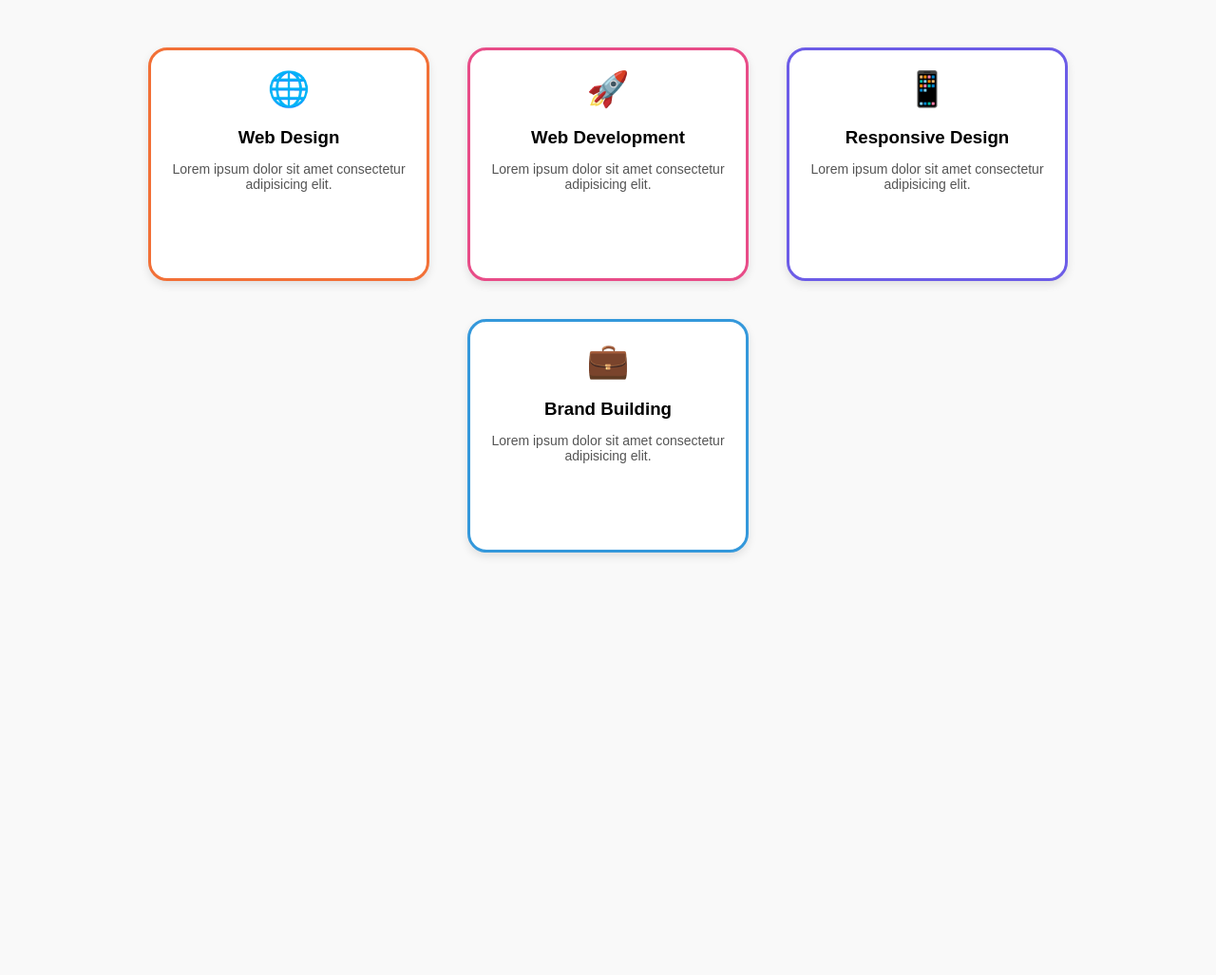
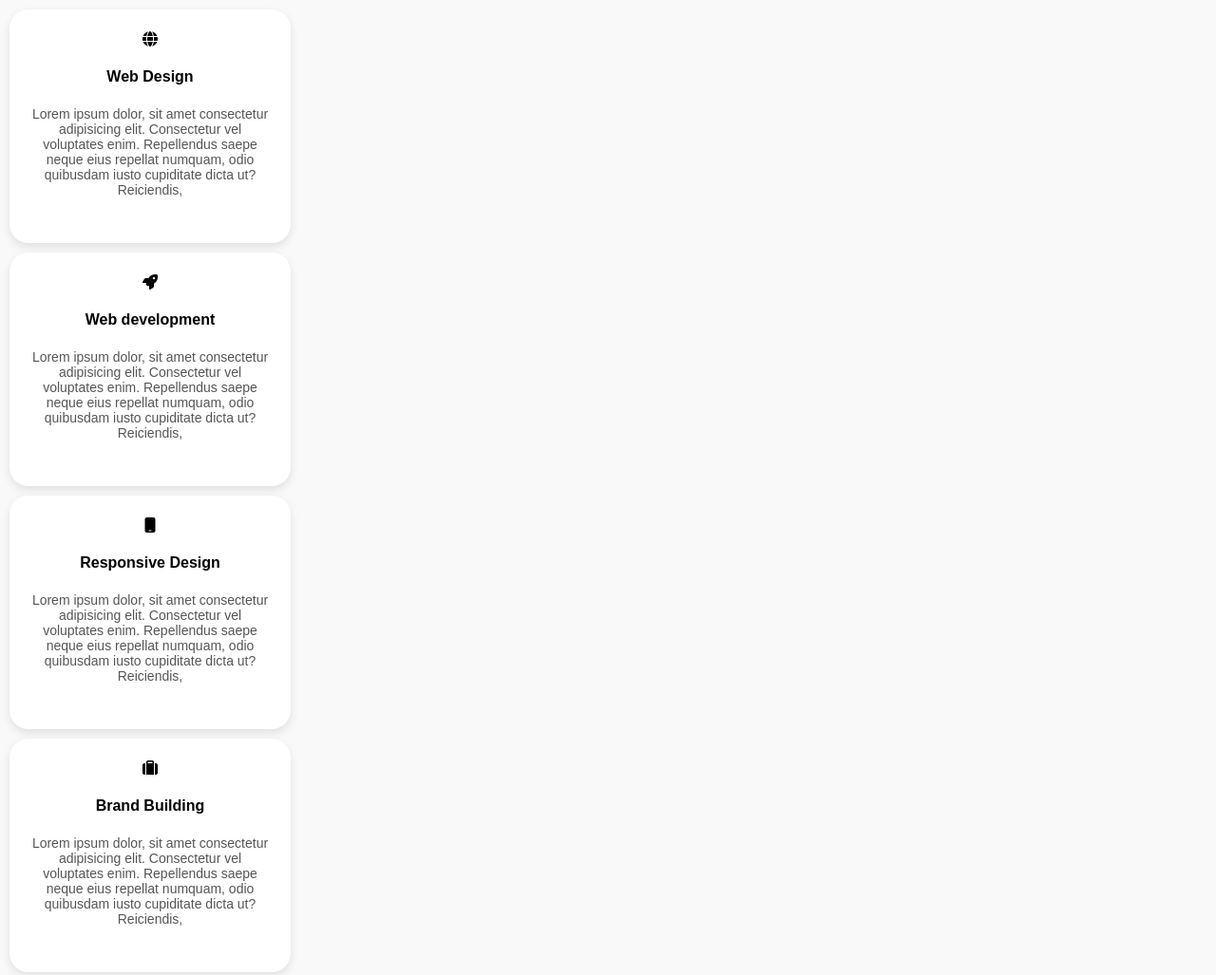
Before and after one commit to muhammadminhajuddin166/Css_Box_Design_Template, a plain HTML site: page index.html in a window 1280 px wide. Shown: the top 1027 px of the page at 95% size. Before the commit the page ends 800 px from the top, so only its background shows below. Drawn offline with Linux system fonts and the light colour scheme.

Commit message:
Update index.html

```diff
--- a/index.html
+++ b/index.html
@@ -1,35 +1,53 @@
 <!DOCTYPE html>
 <html lang="en">
   <head>
-  <meta charset="UTF-8">
-  <meta name="viewport" content="width=device-width, initial-scale=1.0">
-  <title>Service Boxes</title>
-  <link rel="stylesheet" href="style.css">
+    <meta charset="UTF-8" />
+    <meta name="viewport" content="width=device-width, initial-scale=1.0" />
+    <title>css box</title>
+    <link rel="stylesheet" href="style.css" />
+    <link
+      rel="stylesheet"
+      href="https://cdnjs.cloudflare.com/ajax/libs/font-awesome/6.7.2/css/all.min.css
+"
+    />
   </head>
   <body>
 
-  <section class="services">
-    <div class="box orange">
-      <div class="icon">🌐</div>
-      <h3>Web Design</h3>
-      <p>Lorem ipsum dolor sit amet consectetur adipisicing elit.</p>
+    <div id="container">
+      <div class="box">
+        <i class="fa-solid fa-globe"></i>
+        <h4 id="box1_title">Web Design</h4>
+        <p>
+          Lorem ipsum dolor, sit amet consectetur adipisicing elit. Consectetur
+          vel voluptates enim. Repellendus saepe neque eius repellat numquam,
+          odio quibusdam iusto cupiditate dicta ut? Reiciendis,
+        </p>
       </div>
-    <div class="box pink">
-      <div class="icon">🚀</div>
-      <h3>Web Development</h3>
-      <p>Lorem ipsum dolor sit amet consectetur adipisicing elit.</p>
+      <div class="box box2">
+        <i class="fa-solid fa-rocket"></i>
+        <h4 id="box2_title">Web development</h4>
+        <p>
+          Lorem ipsum dolor, sit amet consectetur adipisicing elit. Consectetur
+          vel voluptates enim. Repellendus saepe neque eius repellat numquam,
+          odio quibusdam iusto cupiditate dicta ut? Reiciendis,
+        </p>
       </div>
-    <div class="box purple">
-      <div class="icon">📱</div>
-      <h3>Responsive Design</h3>
-      <p>Lorem ipsum dolor sit amet consectetur adipisicing elit.</p>
+      <div class="box box3">
+        <i class="fa-solid fa-mobile"></i>
+        <h4 id="box3_title">Responsive Design</h4>
+        <p>
+          Lorem ipsum dolor, sit amet consectetur adipisicing elit. Consectetur
+          vel voluptates enim. Repellendus saepe neque eius repellat numquam,
+          odio quibusdam iusto cupiditate dicta ut? Reiciendis,
+        </p>
       </div>
-    <div class="box blue">
-      <div class="icon">💼</div>
-      <h3>Brand Building</h3>
-      <p>Lorem ipsum dolor sit amet consectetur adipisicing elit.</p>
+      <div class="box box4">
+        <i class="fa-solid fa-suitcase"></i>
+        <h4 id="box4_title">Brand Building</h4>
+        <p>
+          Lorem ipsum dolor, sit amet consectetur adipisicing elit. Consectetur
+          vel voluptates enim. Repellendus saepe neque eius repellat numquam,
+          odio quibusdam iusto cupiditate dicta ut? Reiciendis,
+        </p>
       </div>
-  </section>
-
-</body>
-</html>
+    </div>
```
Lines whose indentation alone changed are shown as unchanged.
